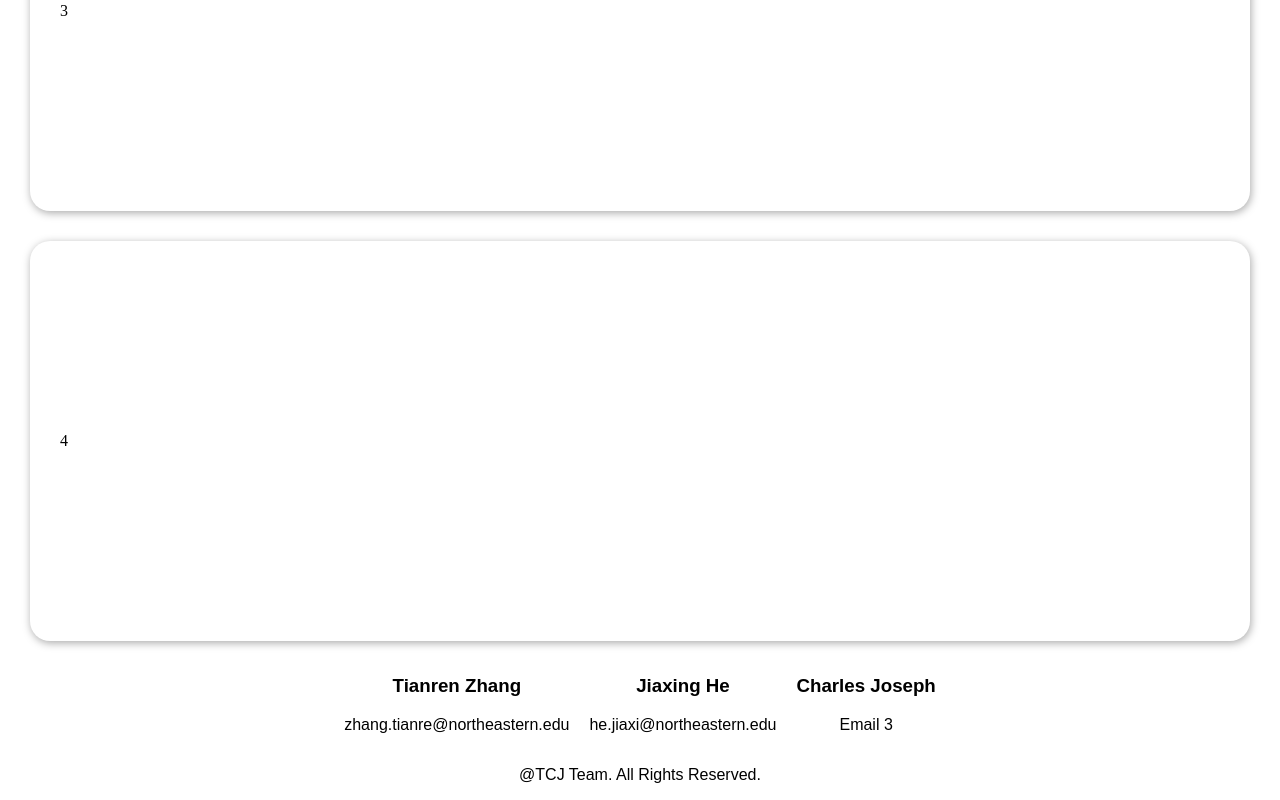
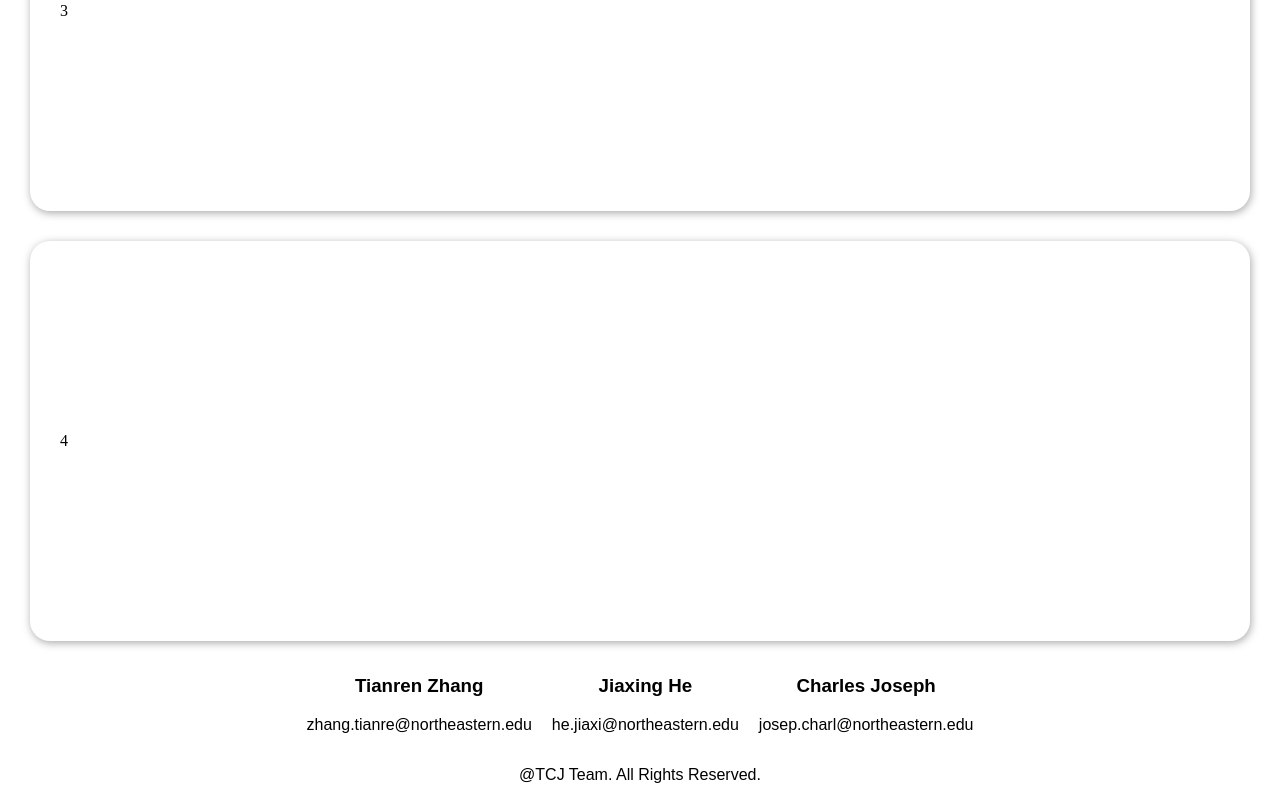
Before and after one commit to Tianren-Zhang/Final-Frontend, a React (Create React App) app: page /main in a window 1280 px wide. Shown: the part 1449-2249 px from the top of the page. Built offline with nearby package versions, Linux system fonts and the light colour scheme; the HTML template or start-up script is replaced by a standard one.

Commit message:
start home page

```diff
--- a/src/components/EndSection.js
+++ b/src/components/EndSection.js
@@ -14,7 +14,7 @@ export default function EndSection() {
         </div>
         <div className='person'>
           <h3>Charles Joseph</h3>
-          <p>Email 3</p>
+          <p>josep.charl@northeastern.edu</p>
         </div>
       </div>
       <div className='icon'>
```
Also changed, not shown: 1 other file (tests, documents, lock files or other folders).
